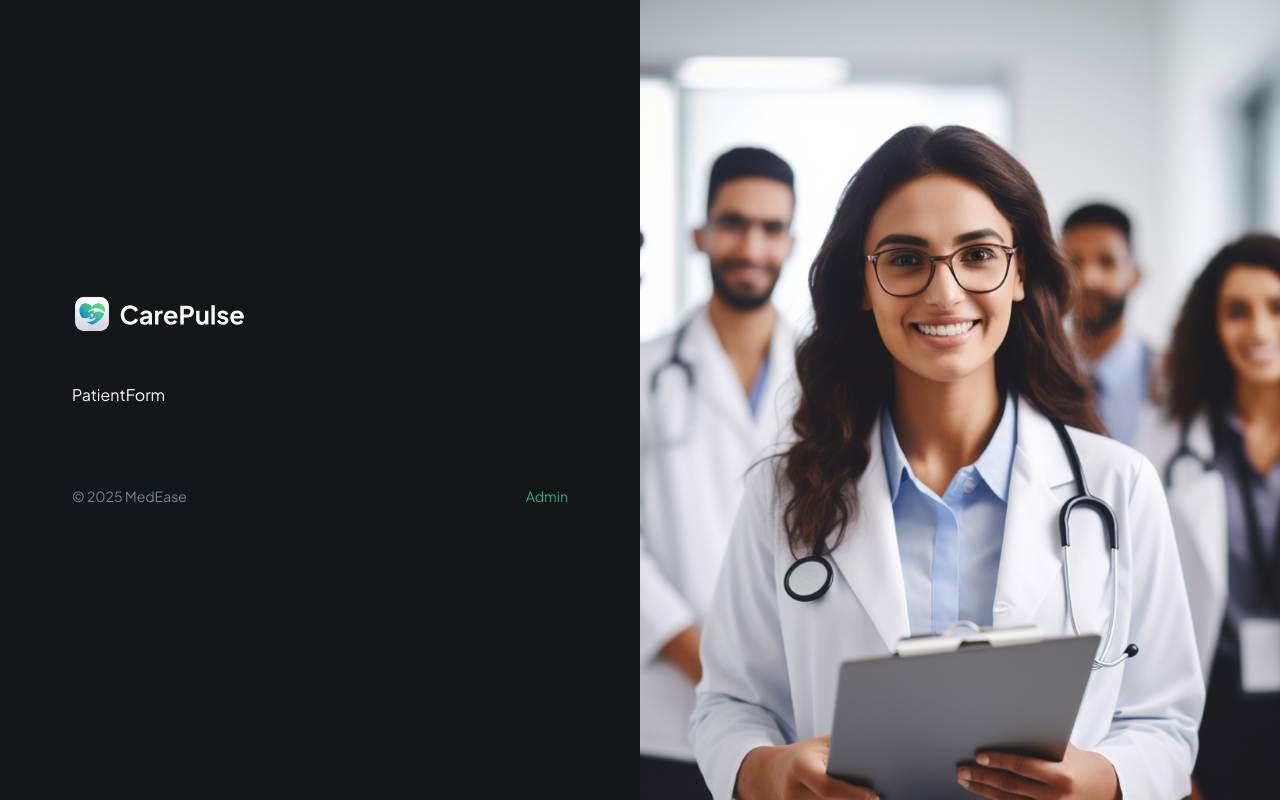
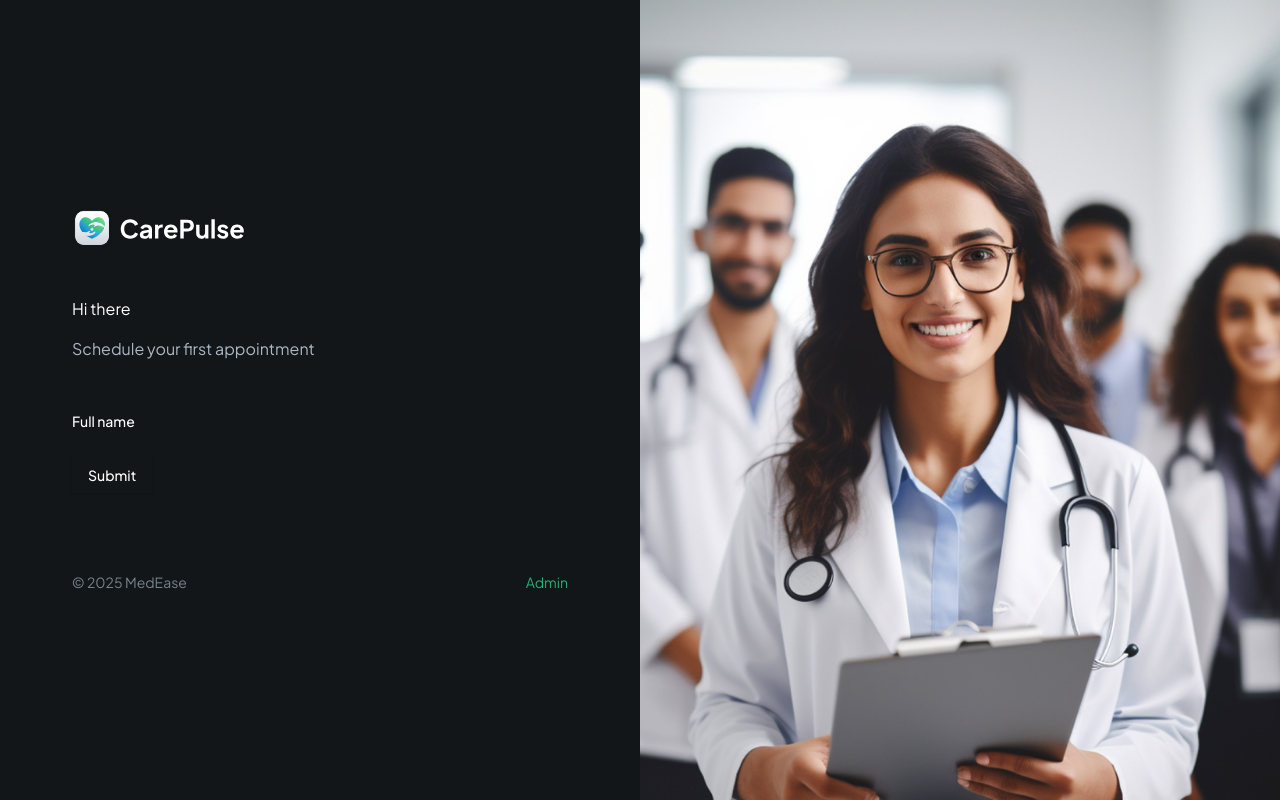
Before and after one commit to kwqme-Jonas/MedEase, a Next.js app: page / in a window 1280 px wide. Built offline with nearby package versions, Linux system fonts and the light colour scheme.

Commit message:
made changes to form page

```diff
--- /dev/null
+++ b/components/CustomFormField.tsx
@@ -0,0 +1,47 @@
+'use client'
+import {
+    FormControl,
+    FormDescription,
+    FormField,
+    FormItem,
+    FormLabel,
+    FormMessage,
+} from "@/components/ui/form"
+import { Control } from 'react-hook-form'
+import { Input } from "@/components/ui/input"
+import { FormFieldType } from './forms/PatientForm'
+
+interface CustomProps {
+    control: Control<any>,
+    fieldType: FormFieldType,
+    name: string,
+    label?: string,
+    placeholder?: string,
+    iconSrc?: string,
+    iconAlt?: string,
+    disabled?: boolean,
+    dateFormat?: string,
+    showTimeSelect?: boolean,
+    children?: React.ReactNode,
+    renderSkeleton?: (field: any) => React.ReactNode,
+}
+
+
+const CustomFormField = ({ control, fieldType, name, label}: CustomProps) => {
+  return (
+<FormField
+    control={control}
+    name={name}
+    render={({ field }) => (
+     <FormItem className='flex-1'>
+        {fieldType !== FormFieldType.CHECKBOX && label &&(
+            <FormLabel>{label}</FormLabel>
+        )}
+    </FormItem>
+
+    )}
+/>
+  )
+}
+
+export default CustomFormField
--- a/components/forms/PatientForm.tsx
+++ b/components/forms/PatientForm.tsx
@@ -1,8 +1,66 @@
-import React from 'react'
+"use client"
+
+import { zodResolver } from "@hookform/resolvers/zod"
+import { useForm } from "react-hook-form"
+import { z } from "zod"
+
+import { Button } from "@/components/ui/button"
+import {Form} from "@/components/ui/form"
+import CustomFormField from "../CustomFormField"
+
+
+export enum FormFieldType {
+    INPUT = 'input',
+    TEXTAREA = 'textarea',
+    CHECKBOX = 'checkbox',
+    PHONE_INPUT = 'phoneinput',
+    DATE_PICKER = 'datePicker',
+    SELECT = 'select',
+    SKELETON = 'skeleton',
+}
+
+
+const formSchema = z.object({
+  username: z.string().min(2, {
+    message: "Username must be at least 2 characters.",
+  }),
+})
 
 const PatientForm = () => {
+  const form = useForm<z.infer<typeof formSchema>>({
+    resolver: zodResolver(formSchema),
+    defaultValues: {
+      username: "",
+    },
+  })
+
+
+  function onSubmit(values: z.infer<typeof formSchema>) {
+    // Do something with the form values.
+    // ✅ This will be type-safe and validated.
+    console.log(values)
+  }
   return (
-    <div>PatientForm</div>
+    <Form {...form}>
+        <form onSubmit={form.handleSubmit(onSubmit)} className="space-y-6 flex-1">
+            <section className="mb-12 space-y-4">
+                <h1>Hi there</h1>
+                <p className="text-dark-700">Schedule your first appointment</p>
+            </section>
+
+            <CustomFormField
+                fieldType={FormFieldType.INPUT}
+                control={form.control}
+                name="name"
+                label="Full name"
+                placeholder="John Doe"
+                iconSrc="/assets/icons/user.svg"
+                iconAlt="user"
+            />
+
+            <Button type="submit">Submit</Button>
+        </form>
+  </Form>
   )
 }
 
--- /dev/null
+++ b/components/ui/form.tsx
@@ -0,0 +1,178 @@
+"use client"
+
+import * as React from "react"
+import * as LabelPrimitive from "@radix-ui/react-label"
+import { Slot } from "@radix-ui/react-slot"
+import {
+  Controller,
+  ControllerProps,
+  FieldPath,
+  FieldValues,
+  FormProvider,
+  useFormContext,
+} from "react-hook-form"
+
+import { cn } from "@/lib/utils"
+import { Label } from "@/components/ui/label"
+
+const Form = FormProvider
+
+type FormFieldContextValue<
+  TFieldValues extends FieldValues = FieldValues,
+  TName extends FieldPath<TFieldValues> = FieldPath<TFieldValues>
+> = {
+  name: TName
+}
+
+const FormFieldContext = React.createContext<FormFieldContextValue>(
+  {} as FormFieldContextValue
+)
+
+const FormField = <
+  TFieldValues extends FieldValues = FieldValues,
+  TName extends FieldPath<TFieldValues> = FieldPath<TFieldValues>
+>({
+  ...props
+}: ControllerProps<TFieldValues, TName>) => {
+  return (
+    <FormFieldContext.Provider value={{ name: props.name }}>
+      <Controller {...props} />
+    </FormFieldContext.Provider>
+  )
+}
+
+const useFormField = () => {
+  const fieldContext = React.useContext(FormFieldContext)
+  const itemContext = React.useContext(FormItemContext)
+  const { getFieldState, formState } = useFormContext()
+
+  const fieldState = getFieldState(fieldContext.name, formState)
+
+  if (!fieldContext) {
+    throw new Error("useFormField should be used within <FormField>")
+  }
+
+  const { id } = itemContext
+
+  return {
+    id,
+    name: fieldContext.name,
+    formItemId: `${id}-form-item`,
+    formDescriptionId: `${id}-form-item-description`,
+    formMessageId: `${id}-form-item-message`,
+    ...fieldState,
+  }
+}
+
+type FormItemContextValue = {
+  id: string
+}
+
+const FormItemContext = React.createContext<FormItemContextValue>(
+  {} as FormItemContextValue
+)
+
+const FormItem = React.forwardRef<
+  HTMLDivElement,
+  React.HTMLAttributes<HTMLDivElement>
+>(({ className, ...props }, ref) => {
+  const id = React.useId()
+
+  return (
+    <FormItemContext.Provider value={{ id }}>
+      <div ref={ref} className={cn("space-y-2", className)} {...props} />
+    </FormItemContext.Provider>
+  )
+})
+FormItem.displayName = "FormItem"
+
+const FormLabel = React.forwardRef<
+  React.ElementRef<typeof LabelPrimitive.Root>,
+  React.ComponentPropsWithoutRef<typeof LabelPrimitive.Root>
+>(({ className, ...props }, ref) => {
+  const { error, formItemId } = useFormField()
+
+  return (
+    <Label
+      ref={ref}
+      className={cn(error && "text-destructive", className)}
+      htmlFor={formItemId}
+      {...props}
+    />
+  )
+})
+FormLabel.displayName = "FormLabel"
+
+const FormControl = React.forwardRef<
+  React.ElementRef<typeof Slot>,
+  React.ComponentPropsWithoutRef<typeof Slot>
+>(({ ...props }, ref) => {
+  const { error, formItemId, formDescriptionId, formMessageId } = useFormField()
+
+  return (
+    <Slot
+      ref={ref}
+      id={formItemId}
+      aria-describedby={
+        !error
+          ? `${formDescriptionId}`
+          : `${formDescriptionId} ${formMessageId}`
+      }
+      aria-invalid={!!error}
+      {...props}
+    />
+  )
+})
+FormControl.displayName = "FormControl"
+
+const FormDescription = React.forwardRef<
+  HTMLParagraphElement,
+  React.HTMLAttributes<HTMLParagraphElement>
+>(({ className, ...props }, ref) => {
+  const { formDescriptionId } = useFormField()
+
+  return (
+    <p
+      ref={ref}
+      id={formDescriptionId}
+      className={cn("text-[0.8rem] text-muted-foreground", className)}
+      {...props}
+    />
+  )
+})
+FormDescription.displayName = "FormDescription"
+
+const FormMessage = React.forwardRef<
+  HTMLParagraphElement,
+  React.HTMLAttributes<HTMLParagraphElement>
+>(({ className, children, ...props }, ref) => {
+  const { error, formMessageId } = useFormField()
+  const body = error ? String(error?.message) : children
+
+  if (!body) {
+    return null
+  }
+
+  return (
+    <p
+      ref={ref}
+      id={formMessageId}
+      className={cn("text-[0.8rem] font-medium text-destructive", className)}
+      {...props}
+    >
+      {body}
+    </p>
+  )
+})
+FormMessage.displayName = "FormMessage"
+
+export {
+  useFormField,
+  Form,
+  FormItem,
+  FormLabel,
+  FormControl,
+  FormDescription,
+  FormMessage,
+  FormField,
+}
--- /dev/null
+++ b/components/ui/input.tsx
@@ -0,0 +1,22 @@
+import * as React from "react"
+
+import { cn } from "@/lib/utils"
+
+const Input = React.forwardRef<HTMLInputElement, React.ComponentProps<"input">>(
+  ({ className, type, ...props }, ref) => {
+    return (
+      <input
+        type={type}
+        className={cn(
+          "flex h-9 w-full rounded-md border border-input bg-transparent px-3 py-1 text-base shadow-sm transition-colors file:border-0 file:bg-transparent file:text-sm file:font-medium file:text-foreground placeholder:text-muted-foreground focus-visible:outline-none focus-visible:ring-1 focus-visible:ring-ring disabled:cursor-not-allowed disabled:opacity-50 md:text-sm",
+          className
+        )}
+        ref={ref}
+        {...props}
+      />
+    )
+  }
+)
+Input.displayName = "Input"
+
+export { Input }
--- /dev/null
+++ b/components/ui/label.tsx
@@ -0,0 +1,26 @@
+"use client"
+
+import * as React from "react"
+import * as LabelPrimitive from "@radix-ui/react-label"
+import { cva, type VariantProps } from "class-variance-authority"
+
+import { cn } from "@/lib/utils"
+
+const labelVariants = cva(
+  "text-sm font-medium leading-none peer-disabled:cursor-not-allowed peer-disabled:opacity-70"
+)
+
+const Label = React.forwardRef<
+  React.ElementRef<typeof LabelPrimitive.Root>,
+  React.ComponentPropsWithoutRef<typeof LabelPrimitive.Root> &
+    VariantProps<typeof labelVariants>
+>(({ className, ...props }, ref) => (
+  <LabelPrimitive.Root
+    ref={ref}
+    className={cn(labelVariants(), className)}
+    {...props}
+  />
+))
+Label.displayName = LabelPrimitive.Root.displayName
+
+export { Label }
--- a/package.json
+++ b/package.json
@@ -9,6 +9,8 @@
     "lint": "next lint"
   },
   "dependencies": {
+    "@hookform/resolvers": "^3.10.0",
+    "@radix-ui/react-label": "^2.1.1",
     "@radix-ui/react-slot": "^1.1.1",
     "class-variance-authority": "^0.7.1",
     "clsx": "^2.1.1",
@@ -17,8 +19,10 @@
     "next-themes": "^0.4.4",
     "react": "^19.0.0",
     "react-dom": "^19.0.0",
+    "react-hook-form": "^7.54.2",
     "tailwind-merge": "^2.6.0",
-    "tailwindcss-animate": "^1.0.7"
+    "tailwindcss-animate": "^1.0.7",
+    "zod": "^3.24.1"
   },
   "devDependencies": {
     "@eslint/eslintrc": "^3",
```
Also changed, not shown: 1 other file (tests, documents, lock files or other folders).
